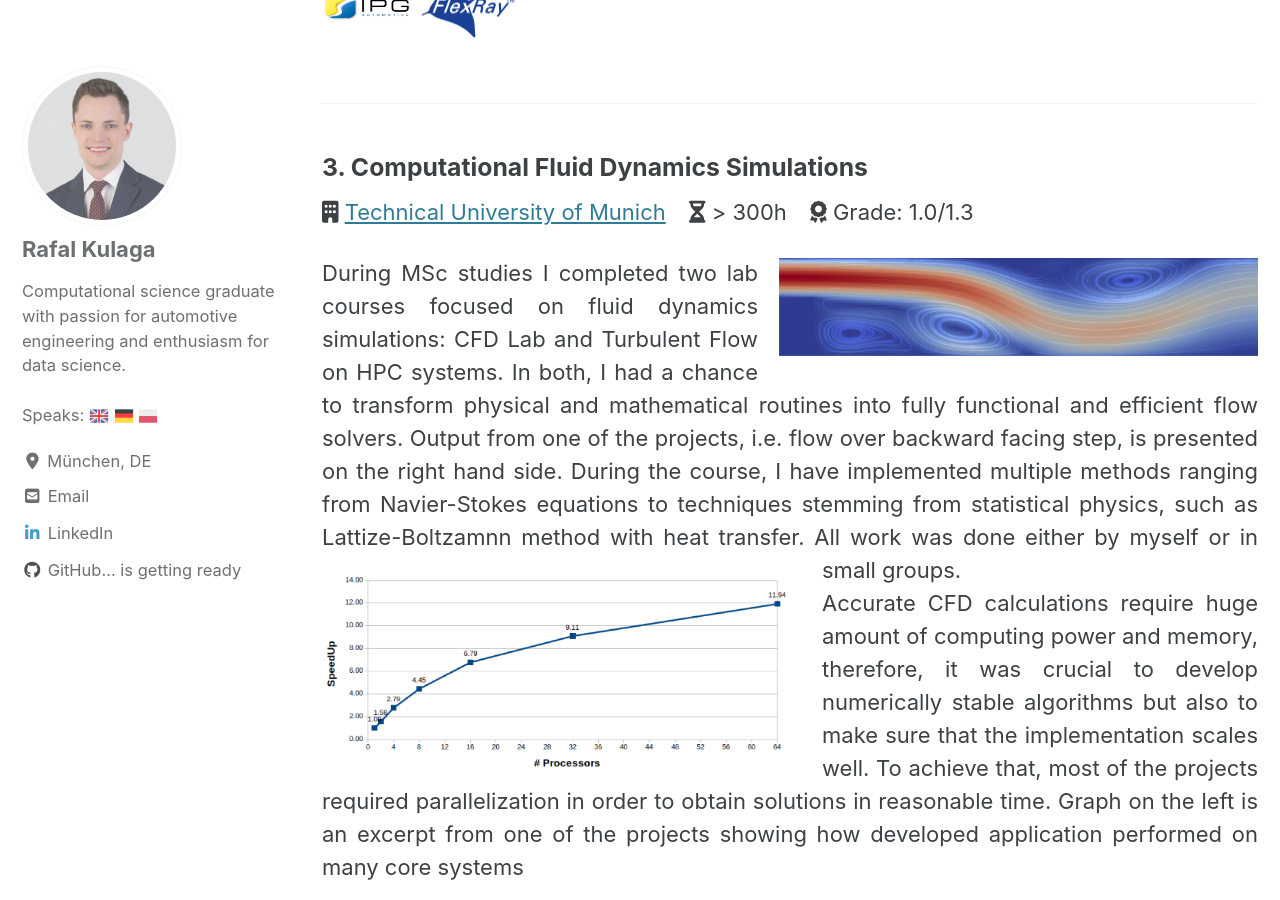
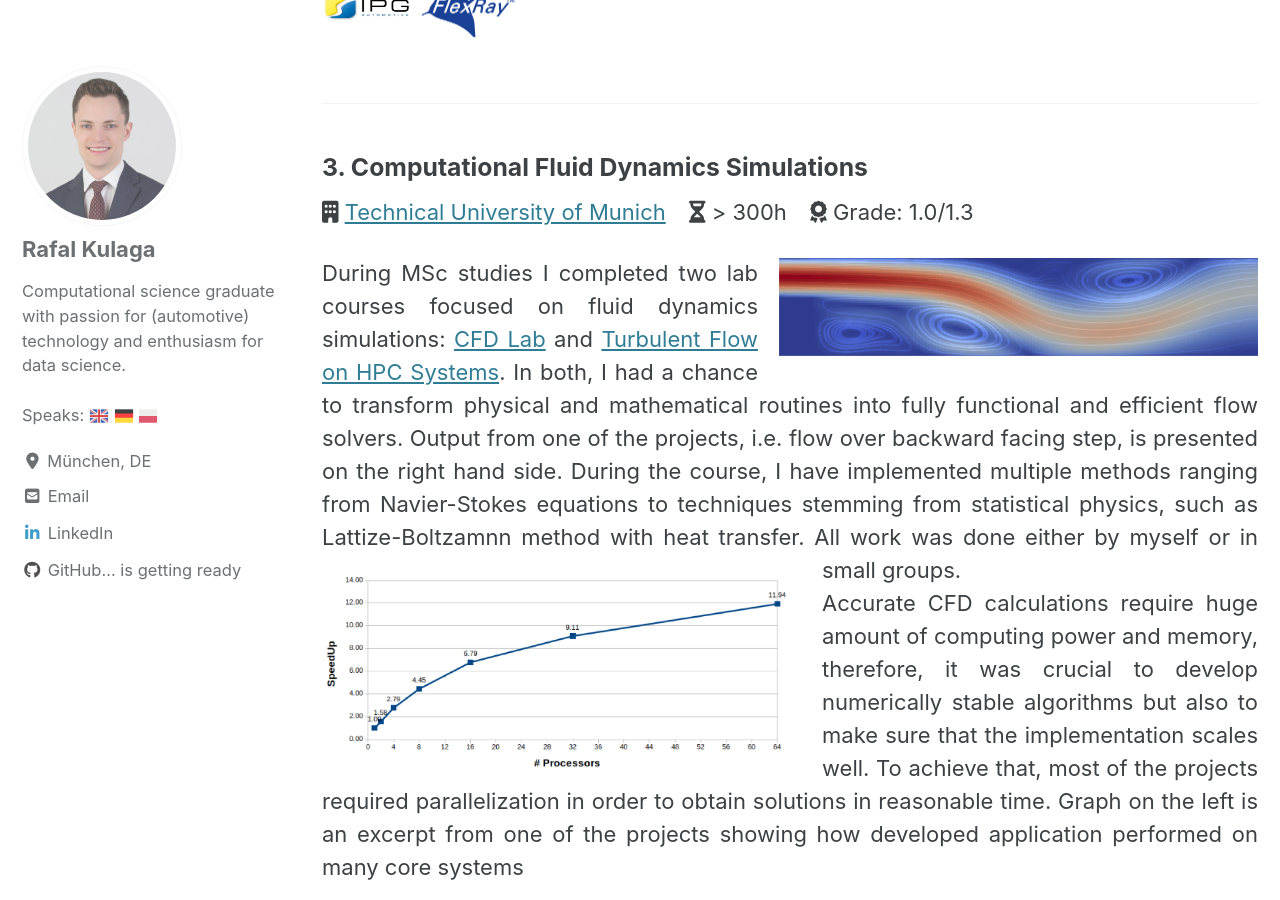
Before and after one commit to RafalKulaga/RafalKulaga.github.io, a Jekyll site: the page built from projects.md, in a window 1280 px wide and 900 px high, scrolled down 2284 px. Built offline with Jekyll 4.4.1, drawn with Linux system fonts in a browser that asks for light colours; cached includes are drawn as plain includes; nearby versions of some CDN libraries.

Commit message:
added link to labs

```diff
--- a/_config.yml
+++ b/_config.yml
@@ -95,7 +95,7 @@ analytics:
 author:
   name             : "Rafal Kulaga"
   avatar           : "/assets/images/bio_1.jpg"
-  bio              : "Computational science graduate with passion for automotive engineering and enthusiasm for data science. <br/><br/> Speaks: <img src='/assets/images/british_flag.png' style='width: 20px; height: 20px;'> <img src='/assets/images/german_flag.png' style='width: 20px; height: 20px;'> <img src='/assets/images/polish_flag.png' style='width: 20px; height: 20px;'>"
+  bio              : "Computational science graduate with passion for (automotive) technology and enthusiasm for data science. <br/><br/> Speaks: <img src='/assets/images/british_flag.png' style='width: 20px; height: 20px;'> <img src='/assets/images/german_flag.png' style='width: 20px; height: 20px;'> <img src='/assets/images/polish_flag.png' style='width: 20px; height: 20px;'>"
   location         : "München, DE"
   email            :
   links:
--- a/projects.md
+++ b/projects.md
@@ -54,7 +54,7 @@ While working at Bentley Motors, my main project was to develop a virtual vehicl
 <br/>
 <div style="text-align: justify">
 <img  align="right" src="\assets\images\cfd_1.PNG" height="500" width="500"/>
-During MSc studies I completed two lab courses focused on fluid dynamics simulations: CFD Lab and Turbulent Flow on HPC systems. In both, I had a chance to transform physical and mathematical routines into fully functional and efficient flow solvers. Output from one of the projects, i.e. flow over backward facing step, is presented on the right hand side. During the course, I have implemented multiple methods ranging from Navier-Stokes equations to techniques stemming from statistical physics, such as Lattize-Boltzamnn method with heat transfer. All work was done either by myself or in small groups. <img  align="left" src="\assets\images\scaling.PNG" height="500" width="500"/>  <br/> Accurate CFD calculations require huge amount of computing power and memory, therefore, it was crucial to develop numerically stable algorithms but also to make sure that the implementation scales well. To achieve that, most of the projects required parallelization in order to obtain solutions in reasonable time. Graph on the left is an excerpt from one of the projects showing how developed application performed on many core systems <br/>
+During MSc studies I completed two lab courses focused on fluid dynamics simulations: <a href="https://www5.in.tum.de/wiki/index.php/Master-Praktikum:_Scientific_Computing_-_Computational_Fluid_Dynamics_-_Summer_18">CFD Lab</a> and <a href="https://www5.in.tum.de/wiki/index.php/Turbulent_Flow_Simulation_on_HPC-Systems">Turbulent Flow on HPC Systems</a>. In both, I had a chance to transform physical and mathematical routines into fully functional and efficient flow solvers. Output from one of the projects, i.e. flow over backward facing step, is presented on the right hand side. During the course, I have implemented multiple methods ranging from Navier-Stokes equations to techniques stemming from statistical physics, such as Lattize-Boltzamnn method with heat transfer. All work was done either by myself or in small groups. <img  align="left" src="\assets\images\scaling.PNG" height="500" width="500"/>  <br/> Accurate CFD calculations require huge amount of computing power and memory, therefore, it was crucial to develop numerically stable algorithms but also to make sure that the implementation scales well. To achieve that, most of the projects required parallelization in order to obtain solutions in reasonable time. Graph on the left is an excerpt from one of the projects showing how developed application performed on many core systems <br/>
 </div>
 <br/>
 <img  src="\assets\images\c_logo.PNG" width="70" height="70" title="C"/> &nbsp;
```
